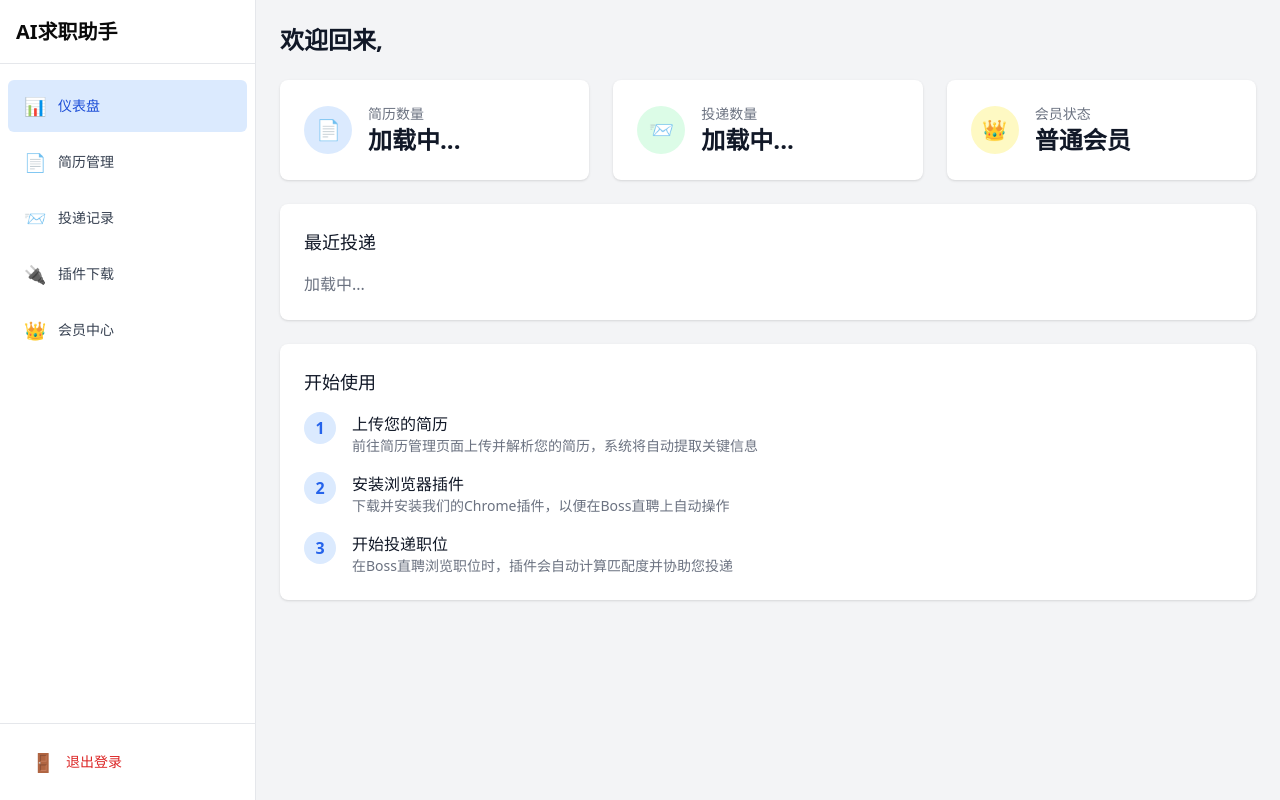
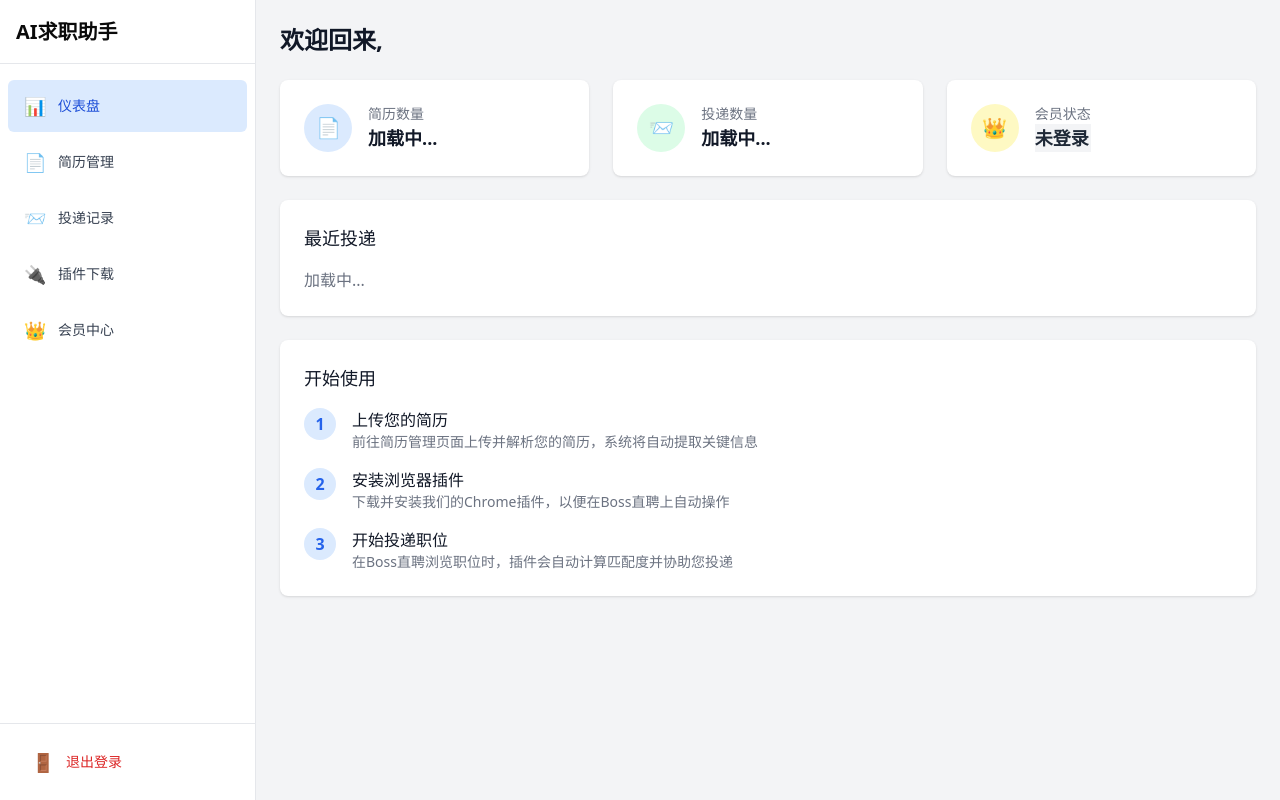
Before and after one commit to zzh506767805/goodjob, a Next.js app: page /dashboard in a window 1280 px wide. Built offline with nearby package versions, Linux system fonts and the light colour scheme.

Commit message:
优化会员状态显示：移除重复标识，添加会员到期时间展示

```diff
--- /dev/null
+++ b/src/app/api/admin/set-membership/route.ts
@@ -0,0 +1,78 @@
+import { NextRequest, NextResponse } from 'next/server';
+import connectToDatabase from '@/lib/mongodb';
+import { verifyAuth } from '@/lib/authUtils';
+import User from '@/models/User';
+
+// 本接口仅用于开发和测试环境
+export async function POST(req: NextRequest) {
+  try {
+    // 1. 连接数据库
+    await connectToDatabase();
+
+    // 2. 验证用户身份 (这里应该有更严格的管理员验证)
+    const userId = verifyAuth(req);
+    if (!userId) {
+      return NextResponse.json(
+        { error: '未授权' },
+        { status: 401 }
+      );
+    }
+
+    // 3. 解析请求数据
+    const { targetUserId, isMember, expiryDate } = await req.json();
+
+    if (!targetUserId) {
+      return NextResponse.json(
+        { error: '缺少目标用户ID' },
+        { status: 400 }
+      );
+    }
+
+    // 4. 准备更新数据
+    const updateData: any = {};
+
+    if (typeof isMember === 'boolean') {
+      updateData.isMember = isMember;
+    }
+
+    if (expiryDate) {
+      updateData.membershipExpiry = new Date(expiryDate);
+    } else if (isMember === false) {
+      // 如果取消会员资格，清除到期时间
+      updateData.membershipExpiry = null;
+    }
+
+    // 5. 更新用户
+    const updatedUser = await User.findByIdAndUpdate(
+      targetUserId,
+      { $set: updateData },
+      { new: true }
+    ).select('name email isMember membershipExpiry');
+
+    if (!updatedUser) {
+      return NextResponse.json(
+        { error: '用户不存在' },
+        { status: 404 }
+      );
+    }
+
+    // 6. 返回更新后的用户信息
+    return NextResponse.json({
+      message: '会员状态更新成功',
+      user: {
+        id: updatedUser._id,
+        name: updatedUser.name,
+        email: updatedUser.email,
+        isMember: updatedUser.isMember,
+        membershipExpiry: updatedUser.membershipExpiry
+      }
+    });
+
+  } catch (error: any) {
+    console.error('更新会员状态失败:', error);
+    return NextResponse.json(
+      { error: '更新会员状态失败', details: error.message },
+      { status: 500 }
+    );
+  }
+}
--- a/src/app/api/auth/login/route.ts
+++ b/src/app/api/auth/login/route.ts
@@ -44,6 +44,8 @@ export async function POST(req: NextRequest) {
       id: user._id,
       name: user.name,
       email: user.email,
+      isMember: user.isMember || false,
+      membershipExpiry: user.membershipExpiry || null
     };
 
     return NextResponse.json({
--- a/src/app/api/user/status/route.ts
+++ b/src/app/api/user/status/route.ts
@@ -41,7 +41,7 @@ export async function GET(req: NextRequest) {
 
     // 3. 查询用户信息
     console.log(`🔍 user/status: 正在查找用户 ${userId} 的状态信息...`);
-    const user: IUser | null = await User.findById(userId).select('+isMember +dailySubmissions +lastSubmissionDate');
+    const user: IUser | null = await User.findById(userId).select('+isMember +dailySubmissions +lastSubmissionDate +membershipExpiry');
 
     if (!user) {
       console.log(`❌ user/status: 找不到用户 ${userId} 的信息`);
@@ -81,7 +81,8 @@ export async function GET(req: NextRequest) {
       id: user._id instanceof mongoose.Types.ObjectId ? user._id.toString() : user._id,
       name: user.name,
       email: user.email,
-      isMember: user.isMember || false
+      isMember: user.isMember || false,
+      membershipExpiry: user.membershipExpiry || null
     };
 
     // 8. 返回状态信息和用户信息
@@ -89,6 +90,7 @@ export async function GET(req: NextRequest) {
       {
         user: userInfo,
         isMember: user.isMember || false,
+        membershipExpiry: user.membershipExpiry || null,
         remainingSubmissions: remainingSubmissions,
         limit: submissionLimit, // 把总限额也返回给前端，方便显示 "X / Y 次"
       },
--- a/src/app/dashboard/page.tsx
+++ b/src/app/dashboard/page.tsx
@@ -3,6 +3,8 @@
 import { useEffect, useState } from 'react';
 import DashboardLayout from '@/components/layouts/DashboardLayout';
 import { useAuth } from '@/contexts/AuthContext';
+import { format } from 'date-fns';
+import { zhCN } from 'date-fns/locale';
 
 interface DashboardStats {
   resumeCount: number;
@@ -86,20 +88,38 @@ export default function Dashboard() {
     }
   };
 
+  // 格式化会员到期时间
+  const formatExpiryDate = (date: Date | null | undefined) => {
+    if (!date) return '无到期日期';
+    return format(new Date(date), 'yyyy年MM月dd日', { locale: zhCN });
+  };
+
+  // 获取会员状态详细信息
+  const getMembershipInfo = () => {
+    if (!user) return { text: '未登录', className: 'bg-gray-100 text-gray-800' };
+
+    if (user.isMember) {
+      const expiryDate = user.membershipExpiry ? new Date(user.membershipExpiry) : null;
+      const expiryText = expiryDate ? `有效期至 ${formatExpiryDate(expiryDate)}` : '永久会员';
+      return {
+        text: `高级会员 (${expiryText})`,
+        className: 'bg-green-100 text-green-800'
+      };
+    } else {
+      return { text: '普通会员', className: 'bg-blue-100 text-blue-800' };
+    }
+  };
+
+  const membershipInfo = getMembershipInfo();
+
   return (
     <DashboardLayout>
       <div className="space-y-6">
-        <div className="flex justify-between items-center">
-          <h1 className="text-2xl font-bold text-gray-900">欢迎回来, {user?.name}</h1>
-          {user && (
-            <span className={`px-3 py-1 text-sm font-medium rounded-full ${user.isMember ? 'bg-green-100 text-green-800' : 'bg-blue-100 text-blue-800'}`}>
-              {user.isMember ? '高级会员' : '普通会员'}
-            </span>
-          )}
-        </div>
+        {/* 欢迎标题 - 移除会员标识，保持简洁 */}
+        <h1 className="text-2xl font-bold text-gray-900">欢迎回来, {user?.name}</h1>
 
         {/* 数据卡片 */}
-        <div className="grid grid-cols-1 md:grid-cols-2 lg:grid-cols-3 gap-6">
+        <div className="grid grid-cols-1 md:grid-cols-3 gap-6">
           <StatCard
             title="简历数量"
             value={stats.loading ? '加载中...' : stats.resumeCount.toString()}
@@ -114,9 +134,10 @@ export default function Dashboard() {
           />
           <StatCard
             title="会员状态"
-            value={user?.isMember ? '高级会员' : '普通会员'}
+            value={membershipInfo.text}
             icon="👑"
             color="bg-yellow-100"
+            className={membershipInfo.className}
           />
         </div>
 
@@ -194,7 +215,7 @@ export default function Dashboard() {
   );
 }
 
-function StatCard({ title, value, icon, color }: { title: string; value: string; icon: string; color: string }) {
+function StatCard({ title, value, icon, color, className }: { title: string; value: string; icon: string; color: string; className?: string }) {
   return (
     <div className="bg-white shadow rounded-lg p-6">
       <div className="flex items-center">
@@ -203,7 +224,7 @@ function StatCard({ title, value, icon, color }: { title: string; value: string;
         </div>
         <div className="ml-4">
           <h3 className="text-sm font-medium text-gray-500">{title}</h3>
-          <p className="text-2xl font-semibold text-gray-900">{value}</p>
+          <p className={`text-lg font-semibold ${className || 'text-gray-900'}`}>{value}</p>
         </div>
       </div>
     </div>
--- a/src/components/layouts/DashboardLayout.tsx
+++ b/src/components/layouts/DashboardLayout.tsx
@@ -95,9 +95,6 @@ export default function DashboardLayout({ children }: { children: React.ReactNod
             {user && (
               <div className="mb-3 p-3 bg-gray-50 rounded-md">
                 <div className="text-sm font-medium text-gray-700">{user.name}</div>
-                <div className={`mt-1 text-xs font-medium px-2 py-1 rounded-full inline-block ${user.isMember ? 'bg-green-100 text-green-800' : 'bg-blue-100 text-blue-800'}`}>
-                  {user.isMember ? '高级会员' : '普通会员'}
-                </div>
               </div>
             )}
             <button
@@ -126,12 +123,7 @@ export default function DashboardLayout({ children }: { children: React.ReactNod
           <span className="text-xl font-semibold">AI求职助手</span>
           <div className="flex items-center">
             {user && (
-              <div className="flex items-center">
-                <span className="text-sm text-gray-700 mr-2">{user.name}</span>
-                <span className={`text-xs font-medium px-2 py-1 rounded-full ${user.isMember ? 'bg-green-100 text-green-800' : 'bg-blue-100 text-blue-800'}`}>
-                  {user.isMember ? '高级会员' : '普通会员'}
-                </span>
-              </div>
+              <span className="text-sm text-gray-700">{user.name}</span>
             )}
           </div>
         </div>
--- a/src/contexts/AuthContext.tsx
+++ b/src/contexts/AuthContext.tsx
@@ -8,6 +8,7 @@ interface User {
   name: string;
   email: string;
   isMember?: boolean;
+  membershipExpiry?: Date | null;
 }
 
 interface AuthContextType {
@@ -45,6 +46,11 @@ export function AuthProvider({ children }: { children: React.ReactNode }) {
         console.log('用户状态刷新成功:', data);
 
         if (data.user) {
+          // 如果API返回了membershipExpiry，将字符串转换为Date对象
+          if (data.user.membershipExpiry) {
+            data.user.membershipExpiry = new Date(data.user.membershipExpiry);
+          }
+
           setUser(data.user);
           // 更新localStorage中的用户信息
           localStorage.setItem('user', JSON.stringify(data.user));
@@ -70,7 +76,14 @@ export function AuthProvider({ children }: { children: React.ReactNode }) {
           // 如果有本地存储的用户信息，先使用它
           if (storedUser) {
             try {
-              setUser(JSON.parse(storedUser));
+              const parsedUser = JSON.parse(storedUser);
+
+              // 如果存储的用户信息包含会员到期时间，转换为Date对象
+              if (parsedUser.membershipExpiry) {
+                parsedUser.membershipExpiry = new Date(parsedUser.membershipExpiry);
+              }
+
+              setUser(parsedUser);
             } catch (e) {
               console.error('解析本地用户数据失败', e);
             }
@@ -89,6 +102,11 @@ export function AuthProvider({ children }: { children: React.ReactNode }) {
               console.log('API返回的用户状态:', data);
 
               if (data.user) {
+                // 如果API返回了membershipExpiry，将字符串转换为Date对象
+                if (data.user.membershipExpiry) {
+                  data.user.membershipExpiry = new Date(data.user.membershipExpiry);
+                }
+
                 setUser(data.user);
                 // 更新localStorage中的用户信息
                 localStorage.setItem('user', JSON.stringify(data.user));
--- a/src/models/User.ts
+++ b/src/models/User.ts
@@ -8,6 +8,7 @@ export interface IUser extends Document {
   createdAt: Date;
   defaultResumeId?: mongoose.Types.ObjectId;
   isMember?: boolean;
+  membershipExpiry?: Date;
   dailySubmissions?: number;
   lastSubmissionDate?: Date;
   comparePassword(password: string): Promise<boolean>;
@@ -42,6 +43,10 @@ const UserSchema = new Schema<IUser>({
     type: Boolean,
     default: false
   },
+  membershipExpiry: {
+    type: Date,
+    default: null
+  },
   dailySubmissions: {
     type: Number,
     default: 0
```
